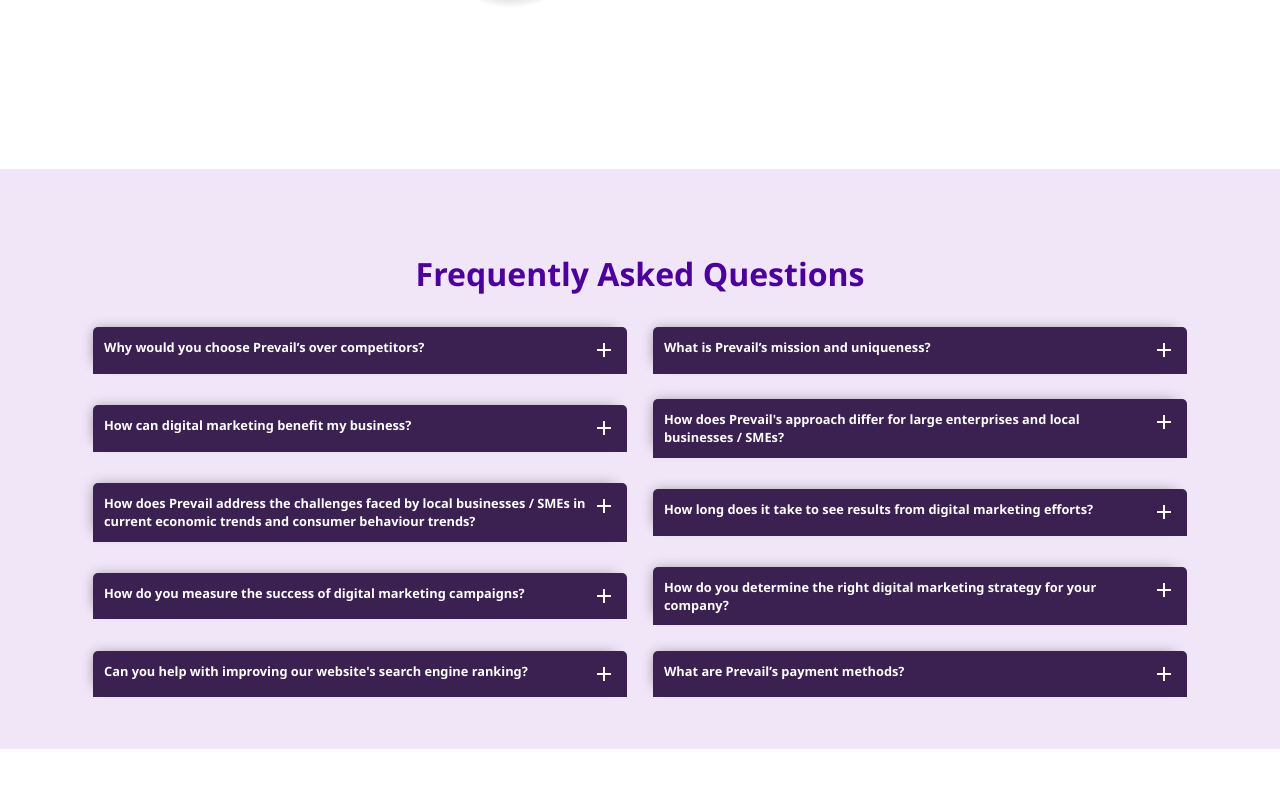
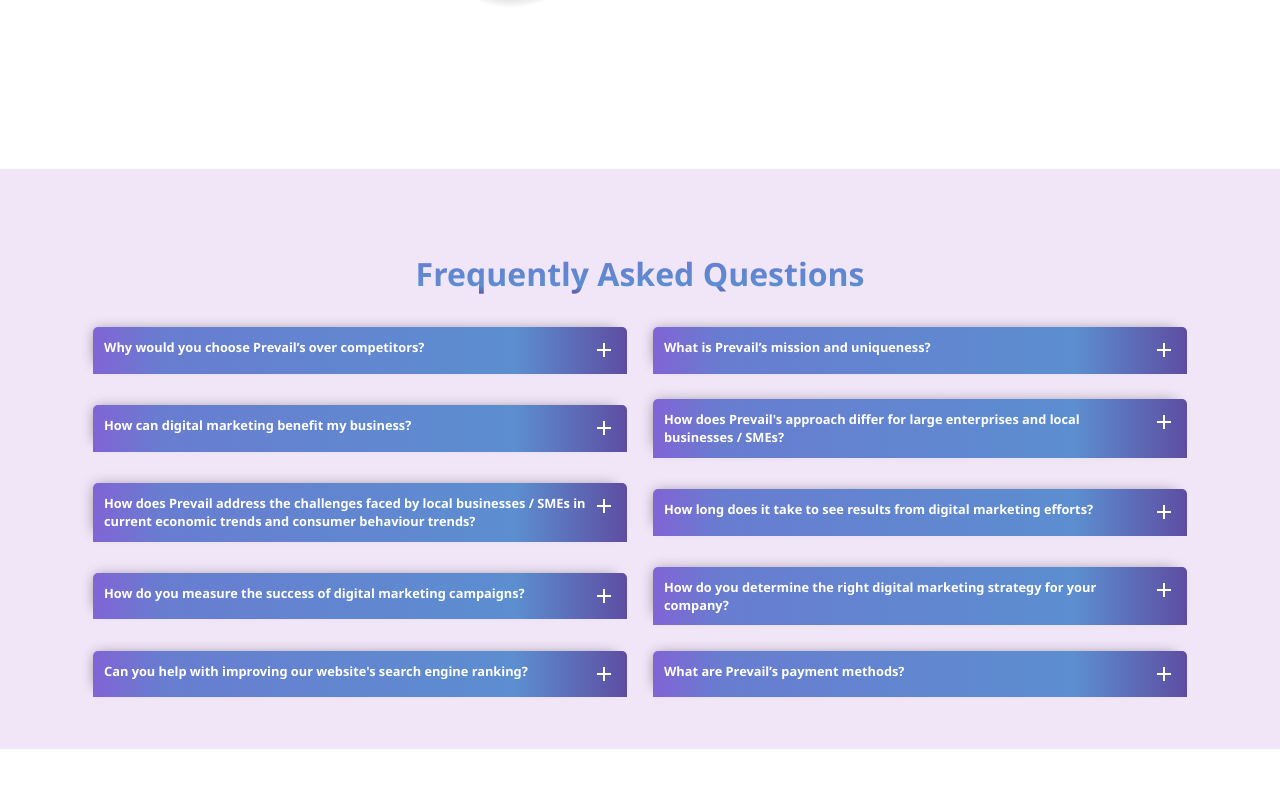
Before and after one commit to Umweltdev/prevailclient, a React (Vite) app: page /About in a window 1280 px wide. Shown: the part 2956-3744 px from the top of the page. Built offline with nearby package versions, Linux system fonts and the light colour scheme.

Commit message:
about | FAQ

```diff
--- a/src/components/About/assets/about.css
+++ b/src/components/About/assets/about.css
@@ -124,6 +124,14 @@
 .sThreeAbouHero {
   color: var(--main-color);
   margin: 4vh 0;
+  background: -webkit-linear-gradient(
+    rgba(128, 100, 213, 1) 0%,
+    rgba(104, 125, 208, 1) 13%,
+    rgba(92, 142, 208, 1) 79%,
+    rgba(94, 77, 162, 1) 100%
+  );
+  -webkit-background-clip: text;
+  -webkit-text-fill-color: transparent;
 }
 
 .sThreeHeroFAQS {
@@ -140,7 +148,14 @@
 }
 
 .sThreeAbouHeader {
-  background-color: rgb(59, 32, 82);
+  background: rgb(128, 100, 213);
+  background: linear-gradient(
+    90deg,
+    rgba(128, 100, 213, 1) 0%,
+    rgba(104, 125, 208, 1) 13%,
+    rgba(92, 142, 208, 1) 79%,
+    rgba(94, 77, 162, 1) 100%
+  );
   color: white;
   font-size: 1vw;
   width: 40vw;
@@ -152,8 +167,8 @@
 }
 
 .sThreeAboutText {
-  width: 37vw;
-  padding: 2vw;
+  width: 40vw;
+  padding: 2.2vw;
   font-size: 1vw;
   border-radius: 0 0 10px 10px;
   box-shadow: 1px 3px 19px -1px rgba(0, 0, 0, 0.45);
@@ -162,7 +177,11 @@
   max-height: 0;
   overflow: hidden;
   transition: height 0.3s ease;
-  max-height: 40vh;
+  max-height: 42vh;
+  text-align: justify;
+  text-justify: distribute;
+  width: 37vw;
+  line-height: 4vh;
 }
 
 .sThreeAboutText.visible {
@@ -171,7 +190,6 @@
 
 /* THE TIMELINE */
 /* @import url("https://fonts.googleapis.com/css2?family=Poppins:wght@300;500;700&display=swap"); */
-
 
 .timeline-header {
   text-align: center;
@@ -348,7 +366,6 @@
   color: var(--color);
 }
 
-
 /* CONSULTATION */
 
 .consultation {
@@ -358,6 +375,3 @@
 .img-consult {
   width: 100vw;
 }
-
-
-/* SECTION SIX */
```
Also changed, not shown: 1 other file (tests, documents, lock files or other folders).
